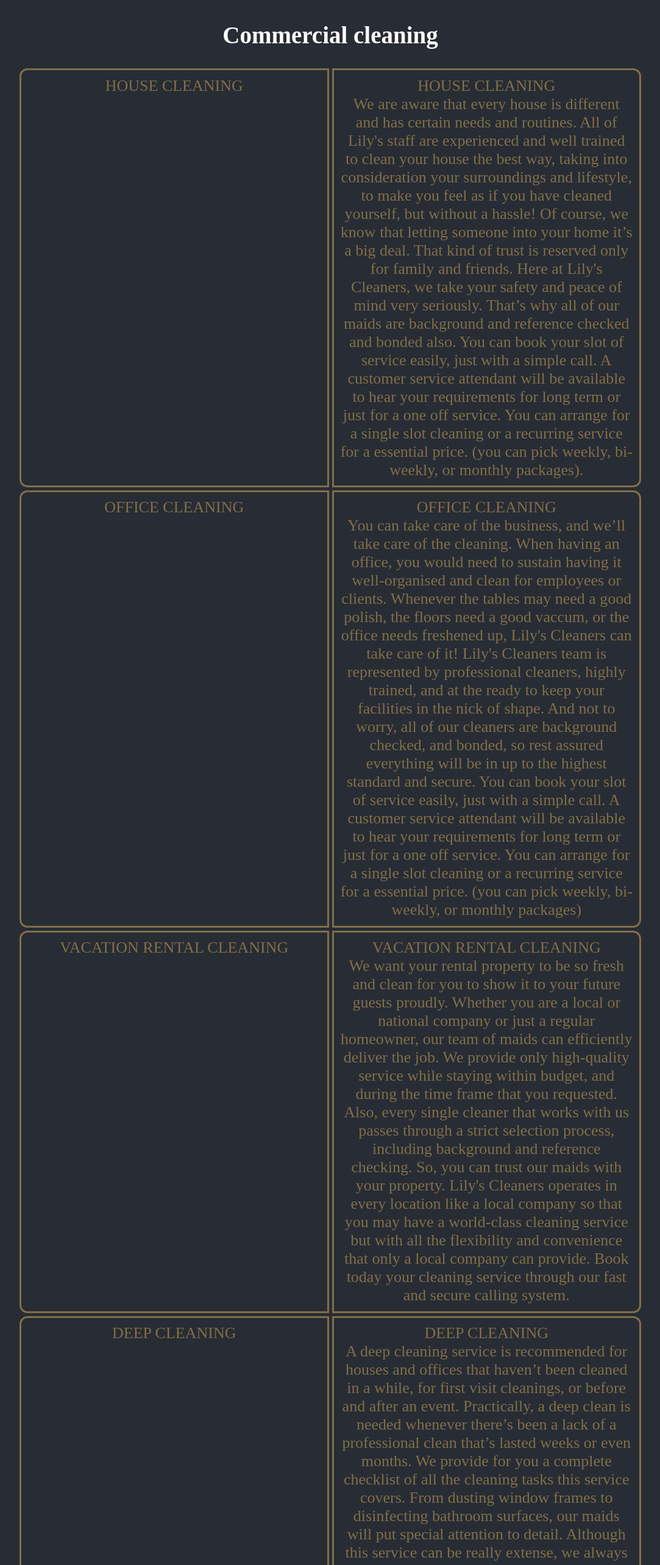
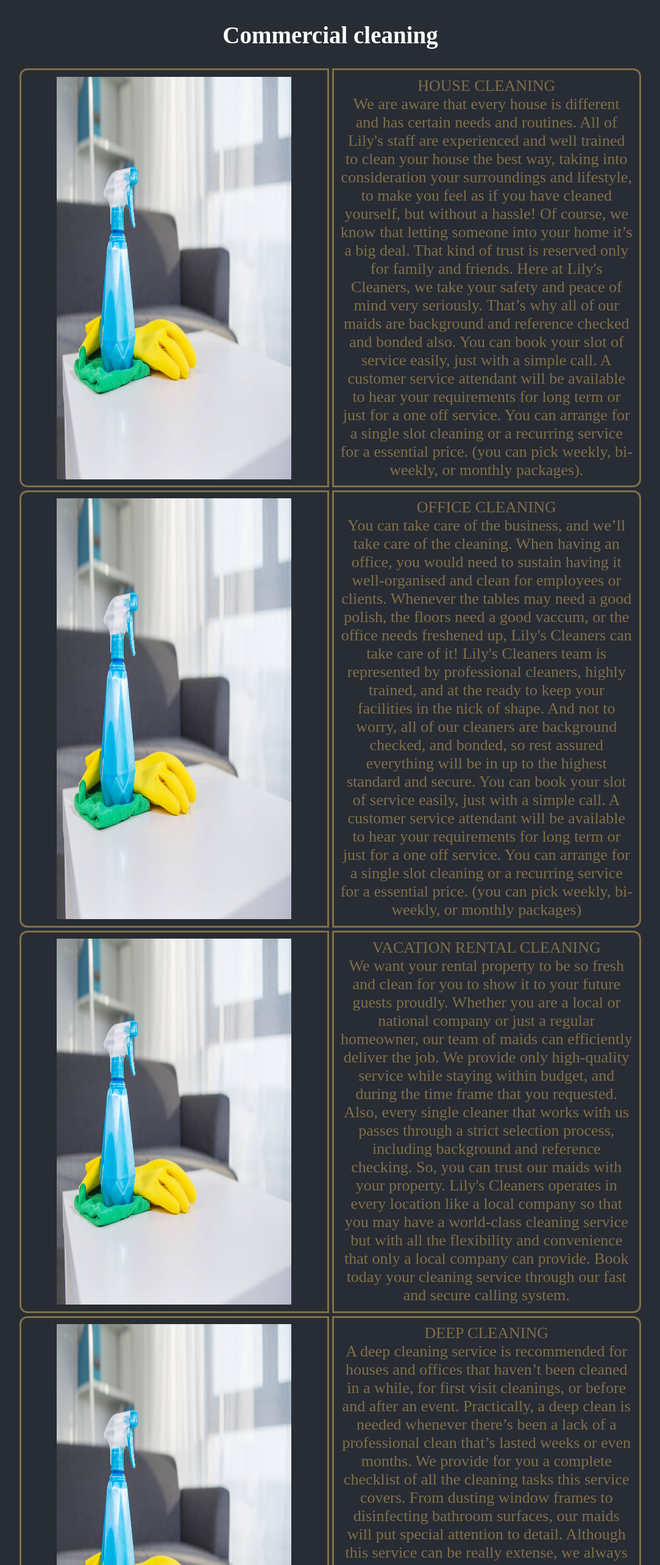
Before and after one commit to BAZBOT123/Cleaning-Website, a React (Create React App) app: page /services in a window 1280 px wide. Shown: the part 220-2786 px from the top of the page at 61% size, without its empty margins (98-1181 px from the left). Built offline with nearby package versions, Linux system fonts and the light colour scheme; no server answers.

Commit message:
Added img code to Services page as a template (only need the correct images)

```diff
--- a/src/components/Services.js
+++ b/src/components/Services.js
@@ -3,6 +3,9 @@
 import { Link } from "react-router-dom"
 import Logo from '../assets/lilys.jpg'
 import { ReactComponent as InstgramSvg } from '../assets/instagram-brands.svg';
+
+import HouseCleaning from '../assets/residentialcleaning.jpeg'
+import OfficeCleaning from '../assets/residentialcleaning.jpeg'
 
 export default function Services() {
     return (
@@ -40,7 +43,7 @@
                 <div>
                     <h2>Commercial cleaning</h2>
                     <div class="container two-column-grid">
-                        <div class="box-image">HOUSE CLEANING</div>
+                        <div class="box-image"><img src={HouseCleaning} alt="House cleaning" height="100%" width="80%"></img></div>
                         <div class="box-text">HOUSE CLEANING<br />
                             We are aware that every house is different and has certain needs and routines.
                             All of Lily's staff are experienced and well trained to clean your house the best way,
@@ -52,7 +55,7 @@
                             You can arrange for a single slot cleaning or a recurring service for a essential price.
                             (you can pick weekly, bi-weekly, or monthly packages).</div>
 
-                        <div class="box-image">OFFICE CLEANING</div>
+                        <div class="box-image"><img src={HouseCleaning} alt="House cleaning" height="100%" width="80%"></img></div>
                         <div class="box-text">OFFICE CLEANING<br />
                             You can take care of the  business, and we’ll take care of the cleaning. When having an office,
                             you would need to sustain having it well-organised and clean for employees or clients.
@@ -64,7 +67,7 @@
                             You can arrange for a single slot cleaning or a recurring service for a essential price.
                             (you can pick weekly, bi-weekly, or monthly packages)</div>
 
-                        <div class="box-image">VACATION RENTAL CLEANING</div>
+                        <div class="box-image"><img src={HouseCleaning} alt="House cleaning" height="100%" width="80%"></img></div>
                         <div class="box-text">VACATION RENTAL CLEANING<br />
                             We want your rental property to be so fresh and clean for you to show it to your future guests proudly.
                             Whether you are a local or national company or just a regular homeowner, our team of maids can efficiently deliver the job.
@@ -75,7 +78,7 @@
                             flexibility and convenience that only a local company can provide.
                             Book today your cleaning service through our fast and secure calling system.</div>
 
-                        <div class="box-image">DEEP CLEANING</div>
+                        <div class="box-image"><img src={HouseCleaning} alt="House cleaning" height="100%" width="80%"></img></div>
                         <div class="box-text">DEEP CLEANING<br />
                             A deep cleaning service is recommended for houses and offices that haven’t been cleaned in a while,
                             for first visit cleanings, or before and after an event.
@@ -86,7 +89,7 @@
                             Of course, we only sent to your home or office highly rated maids, background and reference checked,
                             so you don’t have to worry about letting us in at your place. Also, you can book easily by contacting us directly by a simple call.</div>
 
-                        <div class="box-image">MOVE-IN/MOVE-OUT CLEANING</div>
+                        <div class="box-image"><img src={HouseCleaning} alt="House cleaning" height="100%" width="80%"></img></div>
                         <div class="box-text">MOVE-IN/MOVE-OUT CLEANING<br />
                             When you are moving to a new home, you probably are too busy for that last deep clean to your old house.
                             Or perhaps it’s your new home that needs cleaning? Whatever the case, our maids are ready to help you with this big step in your life.
@@ -95,7 +98,7 @@
                             You tell us your personal goals, and we’ll make you an estimated budget. Choose your cleaning tasks in our extensive checklist, and we’ll follow just as you request.
                             All of our staff are experienced and well-trained to accomplish this job. And also, you can book easily by contacting us directly by a simple call.</div>
 
-                        <div class="box-image">POST CONSTRUCTION CLEANING</div>
+                        <div class="box-image"><img src={HouseCleaning} alt="House cleaning" height="100%" width="80%"></img></div>
                         <div class="box-text">POST CONSTRUCTION CLEANING <br />
                             This service usually is for commercial clients who are in the real state business or may have a new renovated home, build, or apartment,
                             but we provide post-construction cleaning to whichever homeowner that just have finished its remodeling or construction.
@@ -105,7 +108,7 @@
                             to guarantee the elimination of all debris and dust. Ask for our complete cleaning checklist with all the possible spots and areas to clean.
                             Book easily by contacting us directly by a simple call.</div>
 
-                        <div class="box-image">APARTMENT CLEANING</div>
+                        <div class="box-image"><img src={HouseCleaning} alt="House cleaning" height="100%" width="80%"></img></div>
                         <div class="box-text">APARTMENT CLEANING <br />
                             Either you want a frequent service with weekly or monthly scheduled sessions, or you just want a one-time cleaning with affordable hourly rates,
                             you better be sure that Lily's Cleaners have the right service for you. We strive to always fit under our customer’s budget and adjust to their time frames.
```
Also changed, not shown: src/assets/residentialcleaning.jpeg (added).
